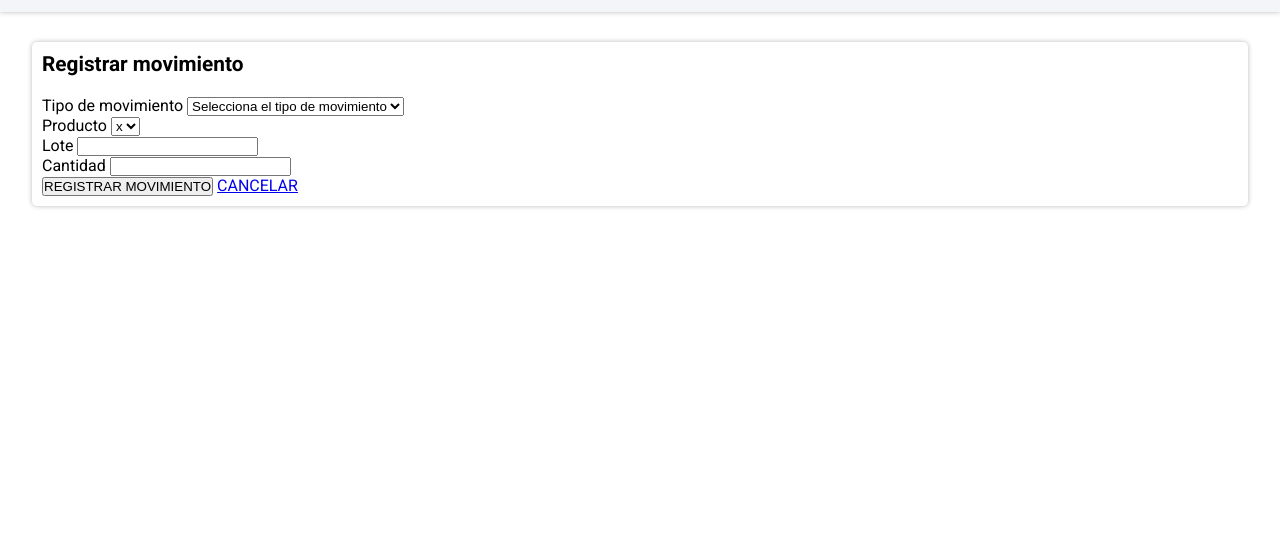
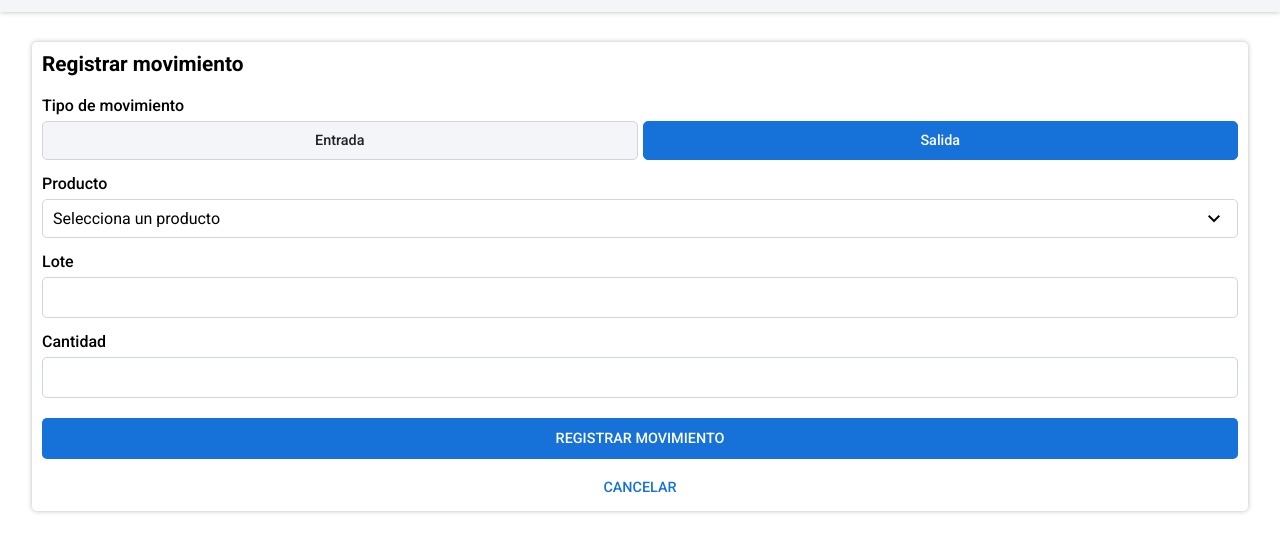
Before and after one commit to matheussgomes805/moretti-gelato, a plain HTML site: page frontend/movimiento.html in a window 1280 px wide. Shown: the part 46-598 px from the top of the page. Drawn offline with nearby package versions, Linux system fonts and the light colour scheme.

Commit message:
feat: desarrollar estilos de la página de registro de movimientos

```diff
--- a/frontend/css/style.css
+++ b/frontend/css/style.css
@@ -50,6 +50,11 @@ header:has(nav ul.menu-abierto) {
 
 .cabecera-superior h1 {
   font-size: 1.5em;
+}
+
+.pantalla-principal {
+  text-decoration: none;
+  color: inherit;
 }
 
 .cabecera-superior button {
@@ -178,3 +183,113 @@ section h3 {
 table {
   width: 100%;
 }
+
+.formulario-movimiento {
+  width: 100%;
+  display: flex;
+  flex-direction: column;
+  gap: 14px;
+}
+
+.formulario-movimiento .campo {
+  display: flex;
+  flex-direction: column;
+  gap: 6px;
+}
+
+.formulario-movimiento > .campo > label {
+  font-weight: 500;
+}
+
+.formulario-movimiento input[type="number"] {
+  width: 100%;
+  padding: 10px;
+  border: 1px solid #cbd5e1;
+  border-radius: 5px;
+  font: inherit;
+}
+
+#entrada-salida {
+  display: flex;
+  gap: 5px;
+}
+
+#entrada-salida button {
+  flex: 1;
+  padding: 10px;
+  cursor: pointer;
+  border: 1px solid #d1d5db;
+  background-color: var(--gris);
+  color: var(--fuente);
+  font-family: inherit;
+  font-size: 0.9em;
+  font-weight: 500;
+  border-radius: 5px;
+}
+
+#entrada-salida button.seleccionado {
+  background-color: var(--botonAzul);
+  color: white;
+  border-color: var(--botonAzul);
+}
+
+.formulario-movimiento input,
+.formulario-movimiento select {
+  width: 100%;
+  padding: 10px;
+  border-radius: 5px;
+  border: 1px solid #d1d5db;
+  font: inherit;
+  color: inherit;
+}
+
+.formulario-movimiento input:focus,
+.formulario-movimiento select:focus {
+  outline: none;
+}
+
+.select-contenedor {
+  position: relative;
+  width: 100%;
+}
+
+.select-contenedor select {
+  appearance: none;
+  width: 100%;
+  padding: 10px 40px 10px 10px;
+  border-radius: 5px;
+  background-color: white;
+  cursor: pointer;
+}
+
+.select-contenedor .material-symbols-outlined {
+  position: absolute;
+  right: 12px;
+  top: 50%;
+  transform: translateY(-50%);
+  pointer-events: none;
+}
+
+.boton-registrar-movimiento {
+  width: 100%;
+  background-color: var(--botonAzul);
+  color: white;
+  border: none;
+  border-radius: 5px;
+  padding: 12px 20px;
+  font-weight: 500;
+  transition: 0.2s;
+  font-size: 0.9em;
+  font-family: inherit;
+  cursor: pointer;
+}
+
+.boton-cancelar {
+  width: 100%;
+  color: var(--botonAzul);
+  font-weight: 500;
+  font-size: 0.9em;
+  text-align: center;
+  text-decoration: none;
+  margin-bottom: 5px;
+}
--- a/frontend/js/script.js
+++ b/frontend/js/script.js
@@ -1,6 +1,7 @@
 const menu = document.getElementById("boton-menu");
 const navegacion = document.getElementById("menu-navegacion");
 const overlay = document.querySelector(".overlay");
+const botones = document.querySelectorAll("#entrada-salida button");
 
 //ABRIR Y CERRAR EL MENU
 menu.addEventListener("click", function () {
@@ -29,3 +30,14 @@ overlay.addEventListener("click", function () {
   menu.innerHTML = '<span class="material-symbols-outlined">menu</span>';
   overlay.style.display = "none";
 });
+
+//BOTÓN DE ENTRADA Y SALIDA DE PRODUCTOS
+botones.forEach(function (boton) {
+  boton.addEventListener("click", function () {
+    botones.forEach(function (b) {
+      b.classList.remove("seleccionado");
+    });
+
+    boton.classList.add("seleccionado");
+  });
+});
--- a/frontend/movimiento.html
+++ b/frontend/movimiento.html
@@ -17,7 +17,9 @@
         <button aria-label="abrir menu" aria-expanded="false" id="boton-menu">
           <span class="material-symbols-outlined"> menu </span>
         </button>
-        <h1>Moretti Gelato Stock</h1>
+        <a href="index.html" class="pantalla-principal">
+          <h1>Moretti Gelato Stock</h1>
+        </a>
       </div>
 
       <nav>
@@ -44,23 +46,24 @@
     <main>
       <h2>Registrar movimiento</h2>
 
-      <div>
+      <div class="formulario-movimiento">
         <div class="campo">
           <label for="tipo-movimiento">Tipo de movimiento</label>
-          <select name="tipo-movimiento" id="tipo-movimiento">
-            <option value="" selected disabled>
-              Selecciona el tipo de movimiento
-            </option>
-            <option value="entrada">Entrada</option>
-            <option value="salida">Salida</option>
-          </select>
+          <div id="entrada-salida">
+            <button>Entrada</button>
+            <button class="seleccionado">Salida</button>
+          </div>
         </div>
 
         <div class="campo">
           <label for="producto">Producto</label>
-          <select name="producto" id="producto">
-            <option value="">x</option>
-          </select>
+          <div class="select-contenedor">
+            <select name="producto" id="producto">
+              <option value="" selected disabled>Selecciona un producto</option>
+            </select>
+
+            <span class="material-symbols-outlined"> keyboard_arrow_down </span>
+          </div>
         </div>
 
         <div class="campo">
@@ -70,12 +73,12 @@
 
         <div class="campo">
           <label for="cantidad">Cantidad</label>
-          <input type="number" name="cantidad" id="cantidad" />
+          <input type="number" name="cantidad" id="cantidad" min="0" step="1" />
         </div>
+      </div>
 
-        <button>REGISTRAR MOVIMIENTO</button>
-        <a href="index.html">CANCELAR</a>
-      </div>
+      <button class="boton-registrar-movimiento">REGISTRAR MOVIMIENTO</button>
+      <a href="index.html" class="boton-cancelar">CANCELAR</a>
     </main>
 
     <script src="js/script.js"></script>
```
Also changed, not shown: frontend/index.html (+3 -1 lines), frontend/nuevo-producto.html (+4 -4 lines), frontend/productos.html (+3 -1 lines).
